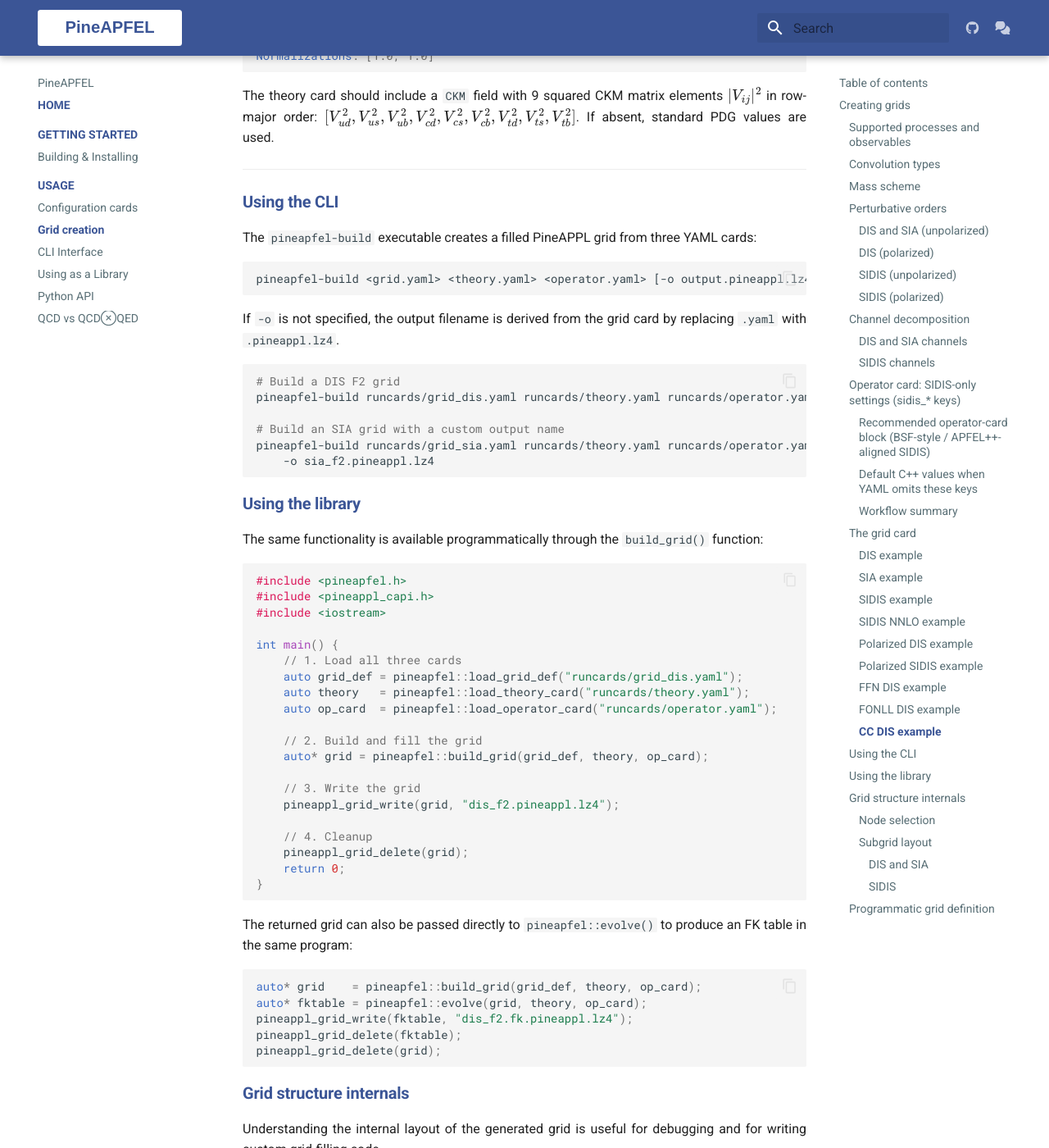
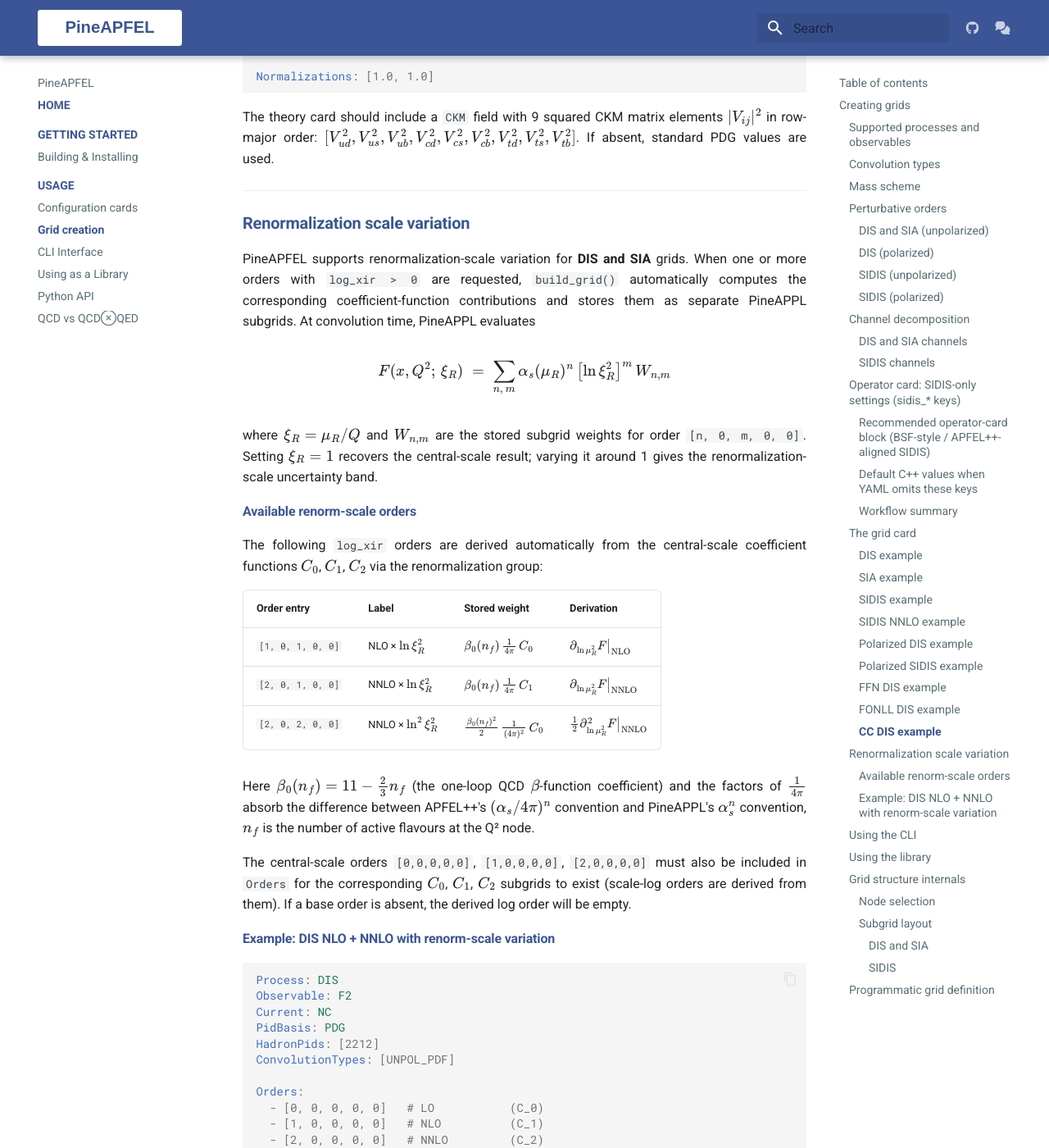
Before and after one commit to QCDLab/PineAPFEL, an MkDocs documentation site: the page built from docs/grid-creation.md, in a window 1280 px wide and 1400 px high, scrolled down 17704 px. Shown: the whole window at 82% size. Built offline with MkDocs 1.6.1 and Material for MkDocs 9.7.7, drawn with Linux system fonts in a browser that asks for light colours; some of the changed text lies outside the part shown.

Commit message:
Implement scale variations

````diff
--- a/docs/grid-creation.md
+++ b/docs/grid-creation.md
@@ -154,12 +154,15 @@
 | 2 | NNLO | \(G_{1,\mathrm{NS}}^{(2)}\) (\(n_f\)-dep.) | \(G_{1,gq}^{(2)}\) (\(n_f\)-dep.) | \(G_{1,qg}^{(2)}\) (\(n_f\)-dep.) | \(G_{1,gg}^{(2)}\) | \(G_{1,\mathrm{PS}}^{(2)}\) | \(G_{1,q\bar{q}}^{(2)}\) | \(G_{1,qpq_{1,2,3}}^{(2)}\) |
 
 The orders are specified in the grid card via the `Orders` field. Each order entry is a
-5-element array `[alpha_s, alpha, log_xir, log_xif, log_xia]`. For pure QCD coefficient
-functions, only the `alpha_s` power matters; the remaining entries should be set to 0.
+5-element array `[alpha_s, alpha, log_xir, log_xif, log_xia]`. For central-scale QCD
+coefficient functions set all but `alpha_s` to 0. To include renormalization-scale
+logarithms (DIS/SIA only), set `log_xir` to the desired power; see
+[Renormalization scale variation](#renormalization-scale-variation-dissia) below.
 
-Each entry stores the coefficient function at that **specific** power of \(\alpha_s\),
-not the cumulative sum. For a complete NNLO prediction, all three orders (LO, NLO, NNLO)
-must be listed so that the grid contains separate subgrids for each perturbative contribution.
+Each entry stores the coefficient function at that **specific** power of \(\alpha_s\)
+(and \(\ln\xi_R^2\)), not the cumulative sum. For a complete NNLO prediction, all three
+orders (LO, NLO, NNLO) must be listed so that the grid contains separate subgrids for
+each perturbative contribution.
 
 !!! warning
     Orders beyond NNLO (`alpha_s > 2`) are silently skipped during grid filling, even
@@ -755,6 +758,82 @@
 
 ---
 
+### Renormalization scale variation {#renormalization-scale-variation-dissia}
+
+PineAPFEL supports renormalization-scale variation for **DIS and SIA** grids. When one or
+more orders with `log_xir > 0` are requested, `build_grid()` automatically computes the
+corresponding coefficient-function contributions and stores them as separate PineAPPL
+subgrids. At convolution time, PineAPPL evaluates
+
+$$
+F(x, Q^2;\, \xi_R) \;=\;
+\sum_{n,\,m} \alpha_s(\mu_R)^n \,
+\bigl[\ln\xi_R^2\bigr]^m \,
+W_{n,m}
+$$
+
+where \(\xi_R = \mu_R / Q\) and \(W_{n,m}\) are the stored subgrid weights for order
+`[n, 0, m, 0, 0]`. Setting \(\xi_R = 1\) recovers the central-scale result; varying it
+around 1 gives the renormalization-scale uncertainty band.
+
+#### Available renorm-scale orders
+
+The following `log_xir` orders are derived automatically from the central-scale
+coefficient functions \(C_0\), \(C_1\), \(C_2\) via the renormalization group:
+
+| Order entry | Label | Stored weight | Derivation |
+|-------------|-------|---------------|------------|
+| `[1, 0, 1, 0, 0]` | NLO × \(\ln\xi_R^2\) | \(\beta_0(n_f)\,\tfrac{1}{4\pi}\,C_0\) | \(\partial_{\ln\mu_R^2} F\big\lvert_{\mathrm{NLO}}\) |
+| `[2, 0, 1, 0, 0]` | NNLO × \(\ln\xi_R^2\) | \(\beta_0(n_f)\,\tfrac{1}{4\pi}\,C_1\) | \(\partial_{\ln\mu_R^2} F\big\lvert_{\mathrm{NNLO}}\) |
+| `[2, 0, 2, 0, 0]` | NNLO × \(\ln^2\xi_R^2\) | \(\tfrac{\beta_0(n_f)^2}{2}\,\tfrac{1}{(4\pi)^2}\,C_0\) | \(\tfrac{1}{2}\partial^2_{\ln\mu_R^2} F\big\lvert_{\mathrm{NNLO}}\) |
+
+Here \(\beta_0(n_f) = 11 - \tfrac{2}{3}n_f\) (the one-loop QCD \(\beta\)-function
+coefficient) and the factors of \(\tfrac{1}{4\pi}\) absorb the difference between
+APFEL++'s \((\alpha_s/4\pi)^n\) convention and PineAPPL's \(\alpha_s^n\) convention,
+\(n_f\) is the number of active flavours at the Q² node.
+
+The central-scale orders `[0,0,0,0,0]`, `[1,0,0,0,0]`, `[2,0,0,0,0]` must also be
+included in `Orders` for the corresponding \(C_0\), \(C_1\), \(C_2\) subgrids to exist
+(scale-log orders are derived from them). If a base order is absent, the derived log
+order will be empty.
+
+#### Example: DIS NLO + NNLO with renorm-scale variation
+
+```yaml
+Process: DIS
+Observable: F2
+Current: NC
+PidBasis: PDG
+HadronPids: [2212]
+ConvolutionTypes: [UNPOL_PDF]
+
+Orders:
+  - [0, 0, 0, 0, 0]   # LO           (C_0)
+  - [1, 0, 0, 0, 0]   # NLO          (C_1)
+  - [2, 0, 0, 0, 0]   # NNLO         (C_2)
+  - [1, 0, 1, 0, 0]   # NLO  × ln ξ_R²
+  - [2, 0, 1, 0, 0]   # NNLO × ln ξ_R²
+  - [2, 0, 2, 0, 0]   # NNLO × ln² ξ_R²
+
+Bins:
+  - lower: [10.0, 0.001]
+    upper: [100.0, 0.01]
+
+Normalizations: [1.0]
+```
+
+The six-subgrid grid can then be convoluted at any \(\xi_R\) by passing a non-unity
+scale factor to `pineappl_grid_convolve_with_one` (or the Python `Grid.convolve`
+wrapper).
+
+!!! warning "DIS/SIA only — SIDIS and factorization logs not yet implemented"
+    Renormalization-scale logs are currently filled only for **DIS and SIA** processes.
+    SIDIS grids ignore `log_xir > 0` entries (no error is raised; the subgrid is simply
+    left empty). **Factorization-scale logs** (`log_xif > 0`) require convolving with
+    DGLAP splitting functions and are not yet implemented for any process.
+
+---
+
 ### Using the CLI
 
 The `pineapfel-build` executable creates a filled PineAPPL grid from three YAML cards:
````
Also changed, not shown: 1 other file.
